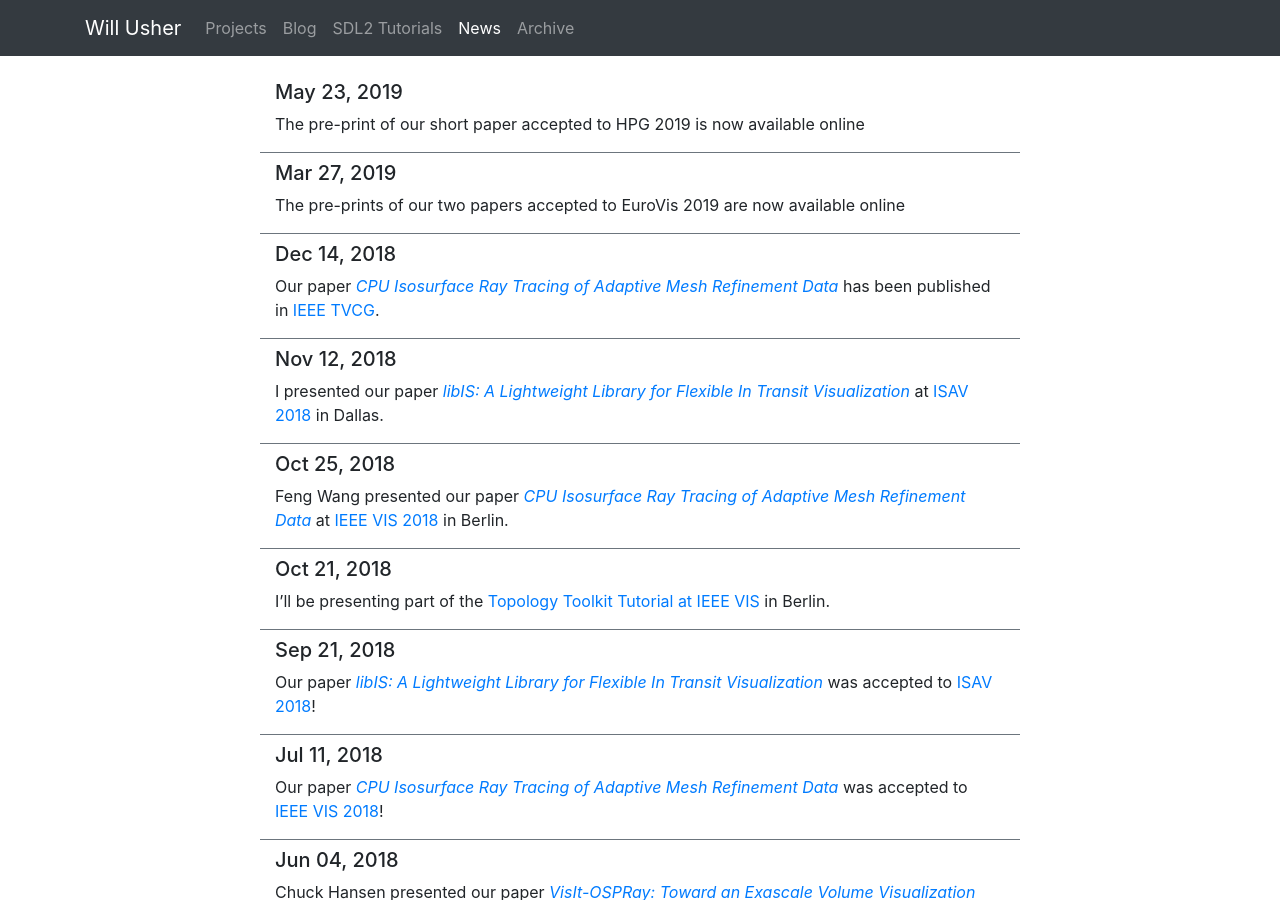
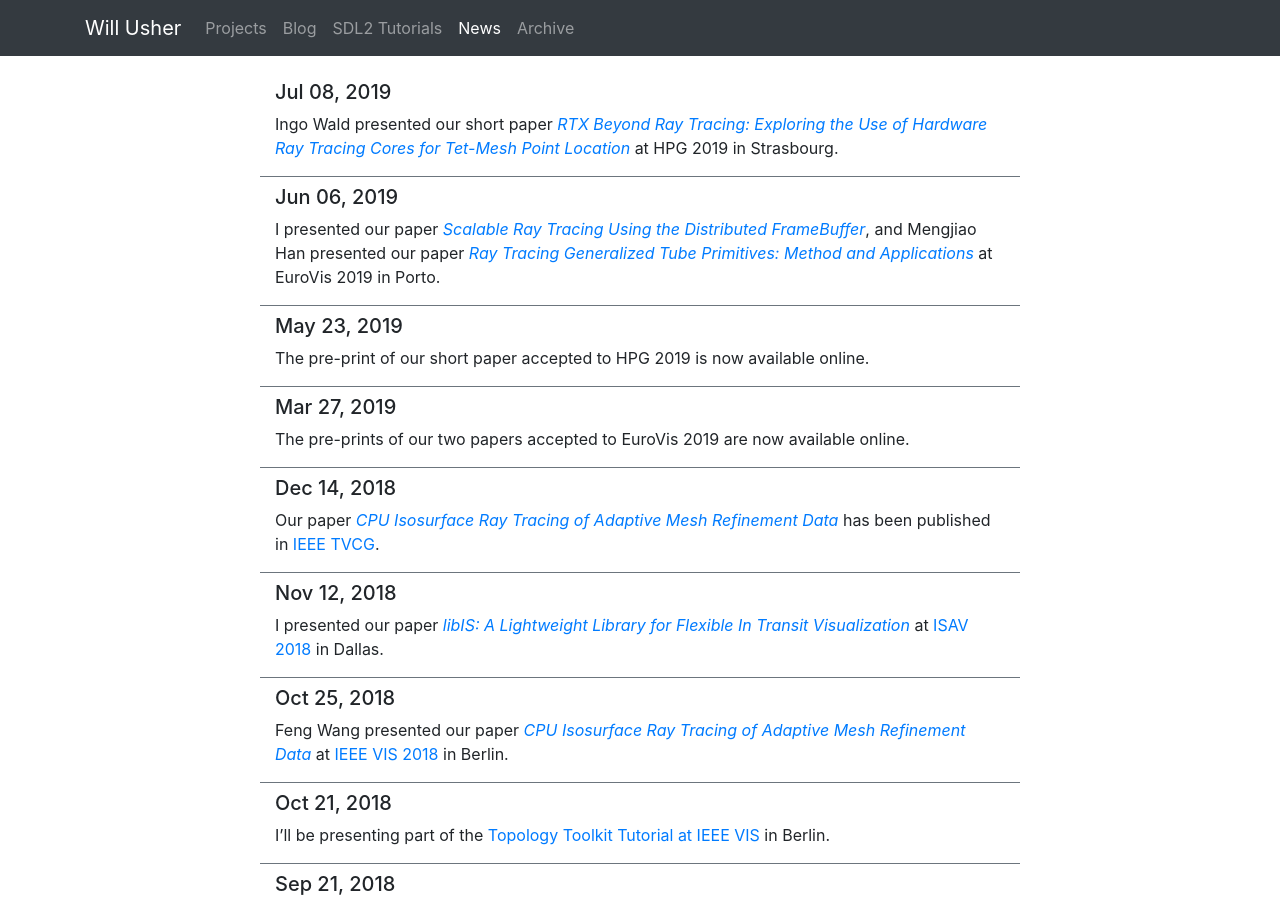
Before and after one commit to Twinklebear/Twinklebear.github.io-jekyll, a Jekyll site: the page built from news.html, in a window 1280 px wide and 900 px high. Built offline with Jekyll 4.4.1, drawn with Linux system fonts in a browser that asks for light colours; nearby versions of some CDN libraries.

```diff
--- a/_data/news.json
+++ b/_data/news.json
@@ -1,11 +1,23 @@
 [
 	{
+		"date": "2019-07-08",
+		"text": "Ingo Wald presented our short paper
+			[*RTX Beyond Ray Tracing: Exploring the Use of Hardware Ray Tracing Cores for Tet-Mesh Point Location*](/publications/rtx-points)
+			at HPG 2019 in Strasbourg."
+	},
+	{
+		"date": "2019-06-06",
+		"text": "I presented our paper [*Scalable Ray Tracing Using the Distributed FrameBuffer*](/publications/dfb),
+			and Mengjiao Han presented our paper [*Ray Tracing Generalized Tube Primitives: Method and Applications*](/publications/tubes)
+			at EuroVis 2019 in Porto."
+	},
+	{
 		"date": "2019-05-23",
-		"text": "The pre-print of our short paper accepted to HPG 2019 is now available online"
+		"text": "The pre-print of our short paper accepted to HPG 2019 is now available online."
 	},
 	{
 		"date": "2019-03-27",
-		"text": "The pre-prints of our two papers accepted to EuroVis 2019 are now available online"
+		"text": "The pre-prints of our two papers accepted to EuroVis 2019 are now available online."
 	},
 	{
 		"date": "2018-12-14",
--- a/_data/publications.json
+++ b/_data/publications.json
@@ -175,7 +175,7 @@
 		"authors": "Sidharth Kumar, Steve Petruzza, Will Usher, and Valerio Pascucci",
 		"venue": "International Conference on Parallel Processing (ICPP) (To Appear)",
 		"paper_pdf": "http://sci.utah.edu/~will/papers/icpp19.pdf",
-		"teaser": "https://i.imgur.com/juf5i52.png",
+		"teaser": "/assets/img/icpp-two-phase-io.svg",
 		"thumb": "https://i.imgur.com/GWCom0N.jpg",
 		"year": 2019,
 		"short_title": "icpp19",
```
Also changed, not shown: assets/img/icpp-two-phase-io.svg (added).
